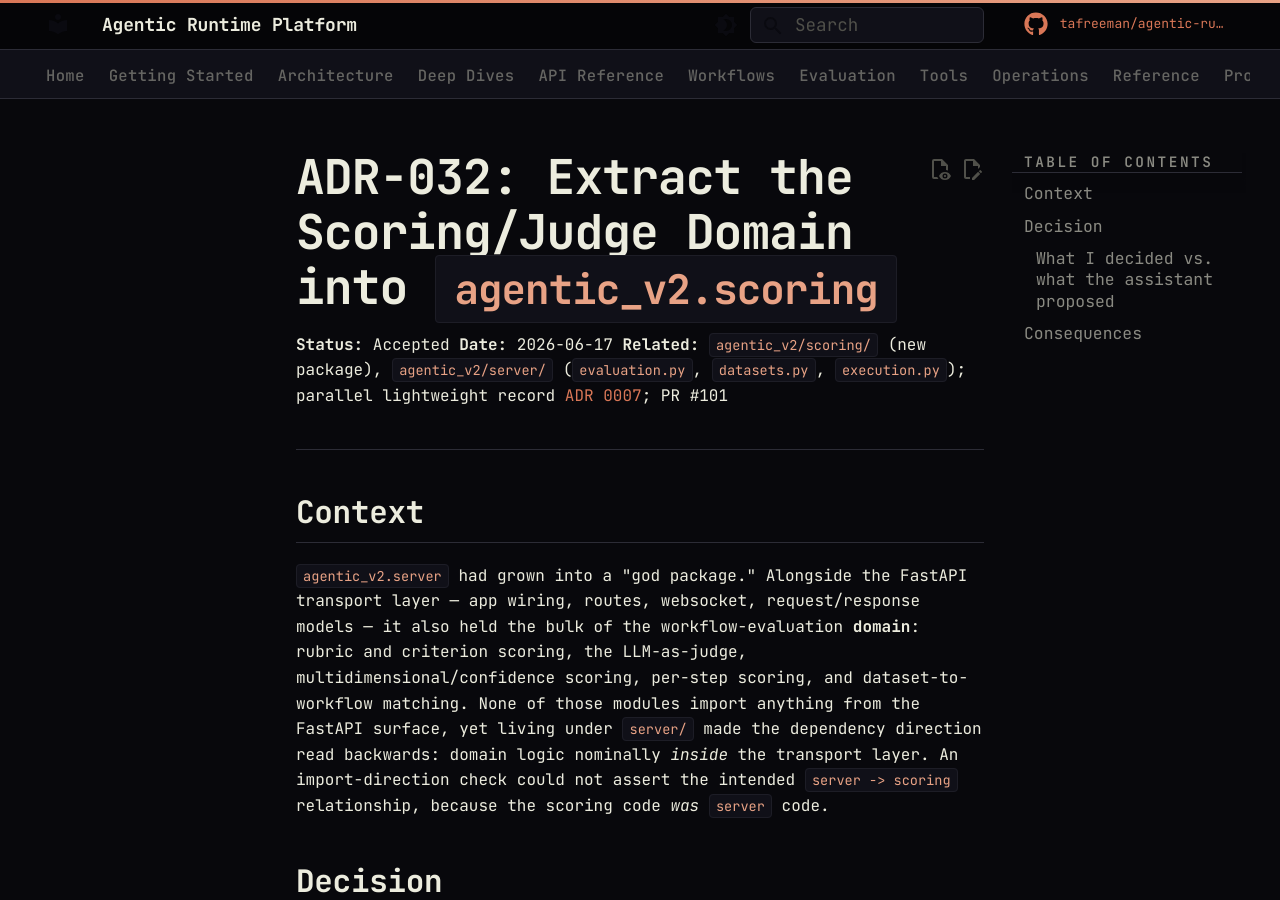
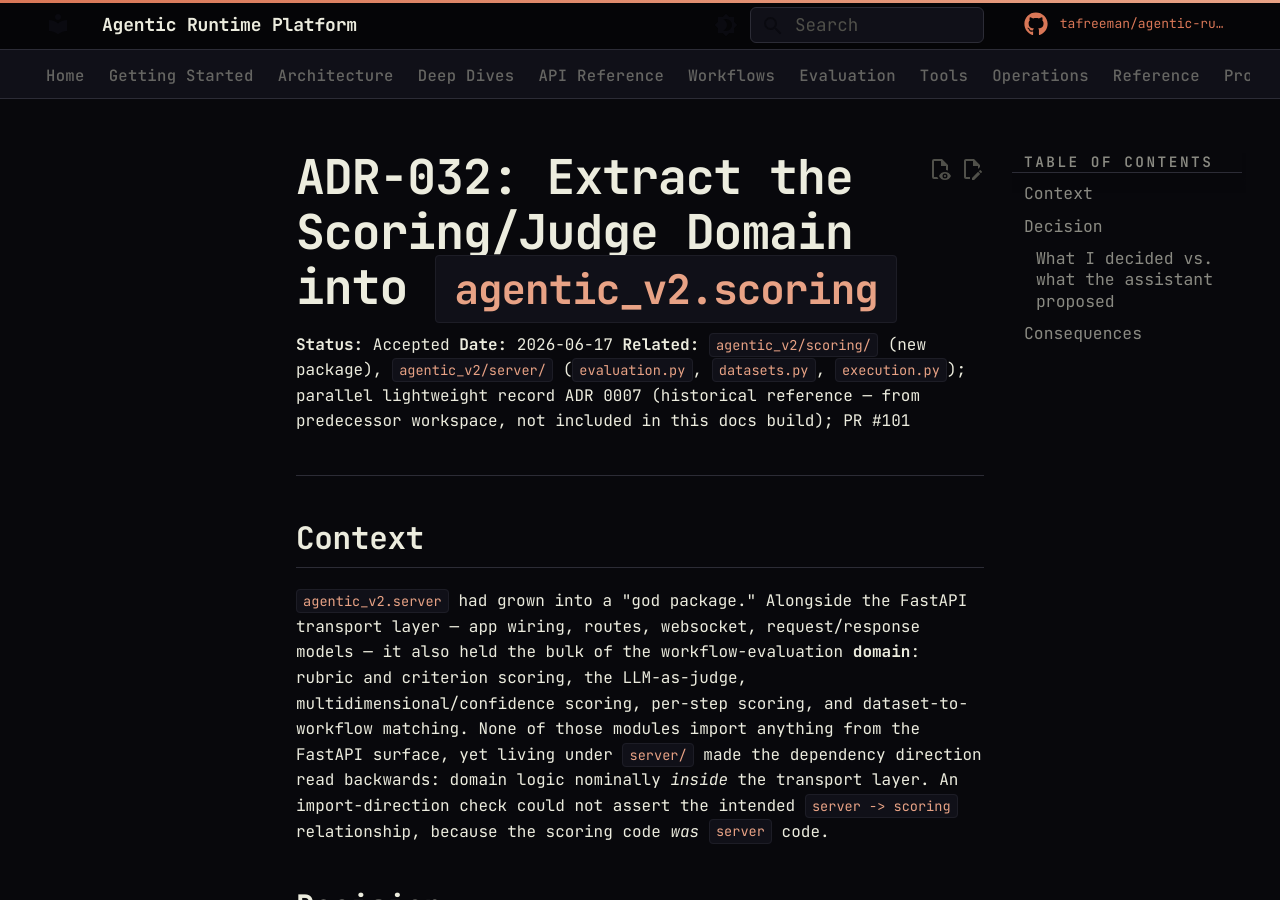
Before and after one commit to tafreeman/agentic-runtime-platform, an MkDocs documentation site: the page built from docs/adr/ADR-032-extract-scoring-package.md, in a window 1280 px wide and 900 px high. Built offline with MkDocs 1.6.1 and Material for MkDocs 9.7.7, drawn with Linux system fonts in a browser that asks for light colours; comment, search, counter and statistics services are not loaded.

Commit message:
fix(docs): repair 4 broken links causing mkdocs strict build failure
Fixes all 4 warnings that caused mkdocs --strict to abort on every CI run since 2026-06-17 (confirmed in run 28072991674).

- mkdocs.yml: remove Governance nav entry (ARCHITECTURE.md has no section 9)
- ADR-032: replace broken cross-repo link with inline note (agentic-workflows-v2 path not in docs tree)
- drafts/README.md: correct ADR-032 -> ADR-034 for path-first-workflow-io-contracts (ADR was renumbered)
- drafts/ADR-023-finish-plan: add ../ prefix to resolve link to parent directory

```diff
--- a/docs/adr/ADR-032-extract-scoring-package.md
+++ b/docs/adr/ADR-032-extract-scoring-package.md
@@ -4,7 +4,7 @@
 **Date:** 2026-06-17
 **Related:** `agentic_v2/scoring/` (new package), `agentic_v2/server/`
 (`evaluation.py`, `datasets.py`, `execution.py`); parallel lightweight record
-[ADR 0007](../../agentic-workflows-v2/docs/adr/0007-extract-scoring-package.md);
+ADR 0007 (historical reference — from predecessor workspace, not included in this docs build);
 PR #101
 
 ---
--- a/mkdocs.yml
+++ b/mkdocs.yml
@@ -137,7 +137,6 @@
       - Server & API: deep-dive-server.md
       - Agents: deep-dive-agents.md
       - RAG Pipeline: rag/index.md
-      - Governance: ARCHITECTURE.md#9-governance-module-agentic_v2governance
       - Evaluation Engine: deep-dive-agentic-v2-eval.md
   - API Reference:
       - REST Endpoints: api-contracts-runtime.md
```
Also changed, not shown: docs/adr/drafts/ADR-023-finish-plan.md (+1 -1 lines), docs/adr/drafts/README.md (+1 -1 lines).
